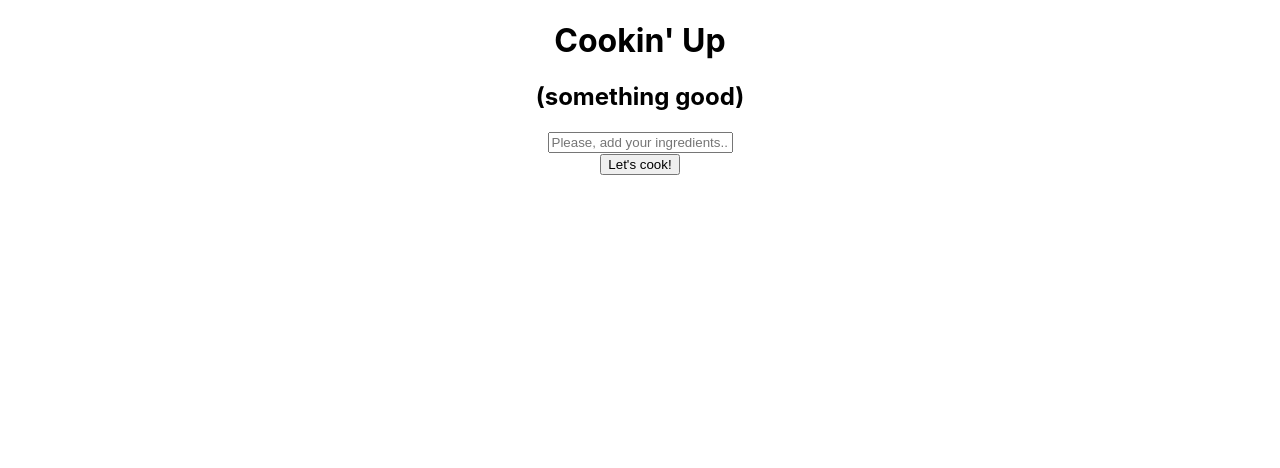
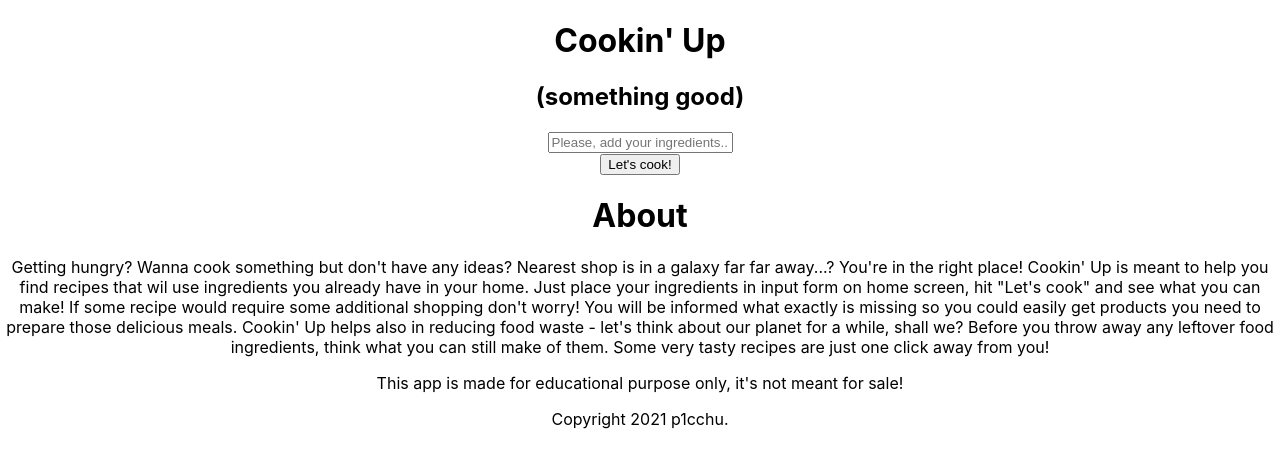
Before and after one commit to p1cchu/CookinUp, a React (Create React App) app in the folder cookin-up/: page / in a window 1280 px wide. Shown: the top 468 px of the page. Built offline with nearby package versions, Linux system fonts and the light colour scheme.

Commit message:
changed api endpoint, added missing ingredients and about.js

```diff
--- /dev/null
+++ b/cookin-up/src/About.js
@@ -0,0 +1,12 @@
+import React from 'react'
+
+export default function About() {
+    return (
+        <div>
+            <h1>About</h1>
+            <p>Getting hungry? Wanna cook something but don't have any ideas? Nearest shop is in a galaxy far far away...? You're in the right place! Cookin' Up is meant to help you find recipes that wil use ingredients you already have in your home. Just place your ingredients in input form on home screen, hit "Let's cook" and see what you can make! If some recipe would require some additional shopping don't worry! You will be informed what exactly is missing so you could easily get products you need to prepare those delicious meals. Cookin' Up helps also in reducing food waste - let's think about our planet for a while, shall we? Before you throw away any leftover food ingredients, think what you can still make of them. Some very tasty recipes are just one click away from you!</p>
+            <p>This app is made for educational purpose only, it's not meant for sale!</p>
+            <p>Copyright 2021 p1cchu.</p>
+        </div>
+    )
+}
--- a/cookin-up/src/App.js
+++ b/cookin-up/src/App.js
@@ -1,12 +1,14 @@
 import React, { useState } from "react";
 import "./App.css";
 import RecipesList from "./RecipesList";
+import About from "./About";
 
 function App() {
   const API_KEY = "ce6473422bf44e3f8b11c98c2e751ce6";
 
   const [recipes, setRecipes] = useState(null);
   const [ingredients, setIngredients] = useState("");
+  const [moreRecipes, setMoreRecipes] = useState(0);
 
   function handleChange(e) {
     setIngredients(e.target.value);
@@ -14,7 +16,7 @@ function App() {
 
   function getRecipes() {
     fetch(
-      `https://api.spoonacular.com/recipes/findByIngredients?apiKey=${API_KEY}&ingredients=${ingredients}&number=10&ranking=2`
+      `https://api.spoonacular.com/recipes/complexSearch?apiKey=${API_KEY}&includeIngredients=${ingredients}&number=10&sort=min-missing-ingredients&addRecipeInformation=true&fillIngredients=true&ignorePantry=flase&offset=${moreRecipes}`
     )
       .then((response) => response.json())
       .then((data) => {
@@ -25,6 +27,11 @@ function App() {
         console.log("error");
       });
   }
+
+function getMoreRecipes() {
+  let i = 0;
+  setMoreRecipes(i += 10);
+}
 
   return (
     <div className="App">
@@ -39,6 +46,8 @@ function App() {
       </section>
       <button onClick={getRecipes}>Let's cook!</button>
       {recipes && <RecipesList recipes={recipes} />}
+      {recipes && <button onClick={getMoreRecipes}>Get more recipes</button>}
+      <About />
     </div>
   );
 }
--- a/cookin-up/src/Recipe.js
+++ b/cookin-up/src/Recipe.js
@@ -5,6 +5,13 @@ export default function Recipe({ recipe }) {
     <div>
       <h1>{recipe.title}</h1>
       <img src={recipe.image} alt="recipe" />
+      <ul>
+        Missing ingredients: {recipe.missedIngredients.map((el) => {
+          return (
+            <li key={el.id}>{el.name}</li>
+          )
+        })}
+      </ul>
     </div>
   );
 }
--- a/cookin-up/src/RecipesList.js
+++ b/cookin-up/src/RecipesList.js
@@ -2,10 +2,11 @@ import React from "react";
 import Recipe from "./Recipe";
 
 export default function RecipesList({ recipes }) {
+
   return (
     <div>
       <h1>
-        {recipes.map((el) => {
+        {recipes.results.map((el) => {
           return <Recipe key={el.id} recipe={el} />;
         })}
       </h1>
```
